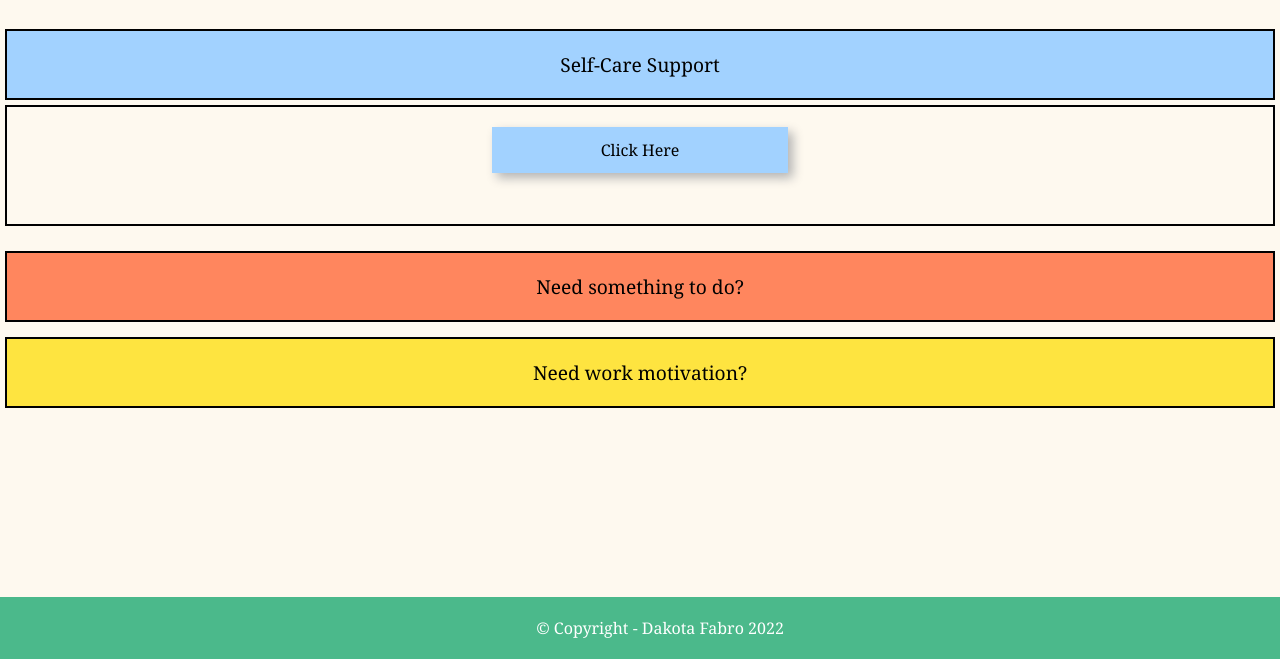
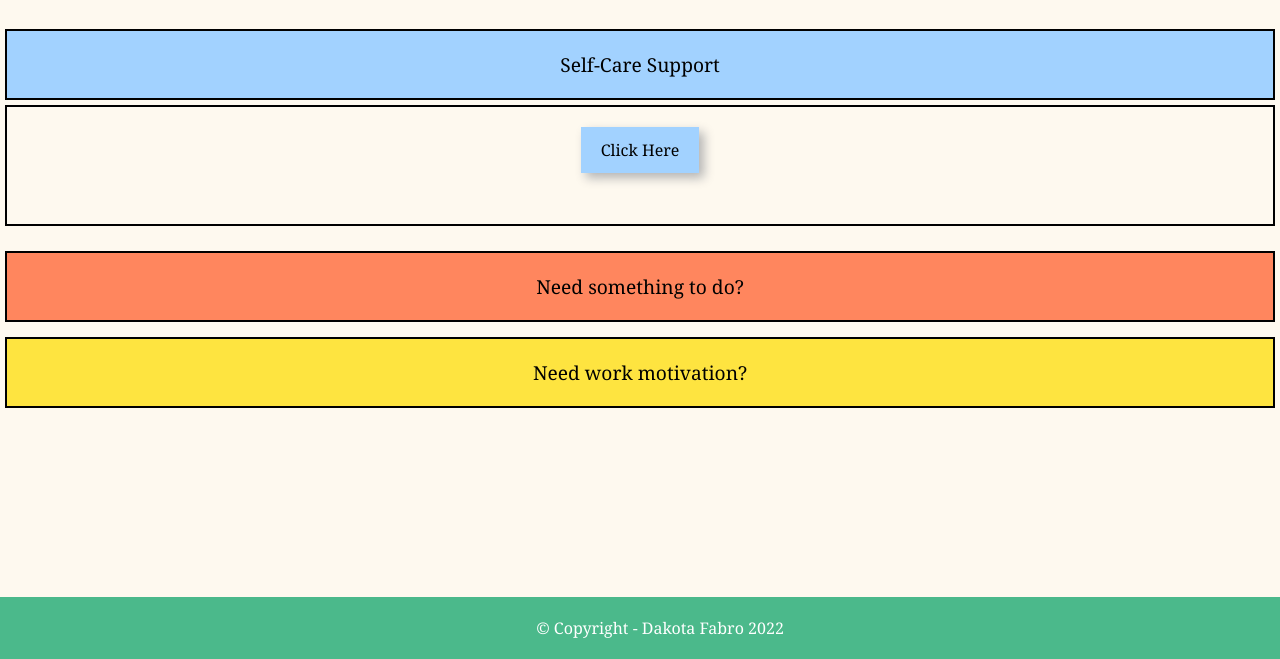
Before and after one commit to dakotafabro/self_care_assistant, a website: page index.html in a window 1280 px wide. Both pictures are taken after a click on the button "Self-Care Support". Shown: the part 141-800 px from the top of the page. Drawn offline with nearby package versions, Linux system fonts and the light colour scheme.

Commit message:
Update styles.css

```diff
--- a/src/styles.css
+++ b/src/styles.css
@@ -56,7 +56,7 @@ footer {
   padding: 10px 10px;
   text-align: center;
   margin: 0px 0px 15px 0px;
-  width: 25% !important;
+  width: 10% !important;
   border-radius: var(--border-radius);
   font-size: medium;
   transition: 200ms ease-in-out;
```
